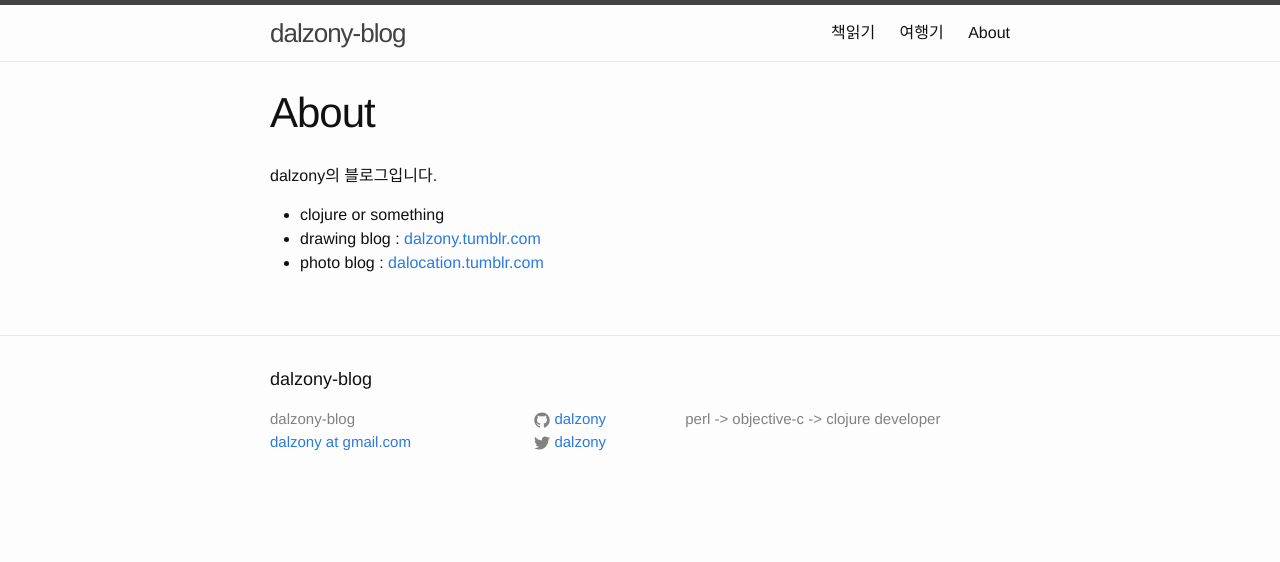
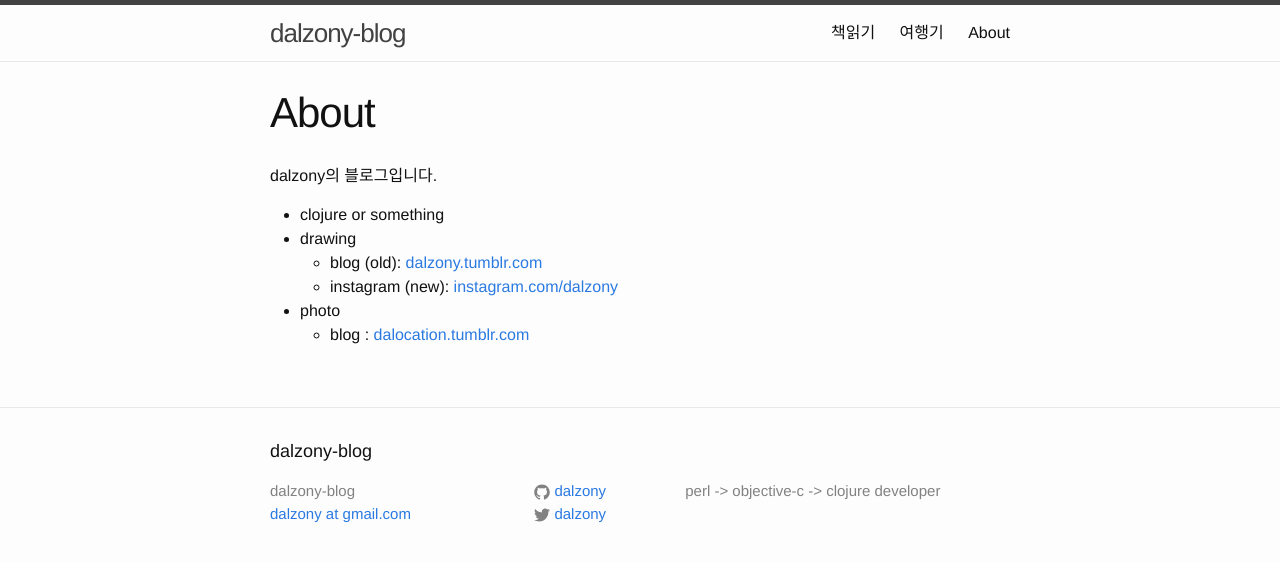
Before and after one commit to dalzony/dalzony.github.io, a Jekyll site: the page built from about.md, in a window 1280 px wide. Shown: the top 562 px of the page. Built offline with Jekyll 4.4.1, drawn with Linux system fonts in a browser that asks for light colours.

Commit message:
어바웃 수정

```diff
--- a/about.md
+++ b/about.md
@@ -8,5 +8,8 @@ permalink: /about/
 dalzony의 블로그입니다.
 
 - clojure or something
-- drawing blog : [dalzony.tumblr.com](http://dalzony.tumblr.com)
-- photo blog : [dalocation.tumblr.com](http://dalocation.tumblr.com)
+- drawing
+  - blog (old): [dalzony.tumblr.com](http://dalzony.tumblr.com)
+  - instagram (new): [instagram.com/dalzony](https://www.instagram.com/dalzony/)
+- photo
+  - blog : [dalocation.tumblr.com](http://dalocation.tumblr.com)
```
